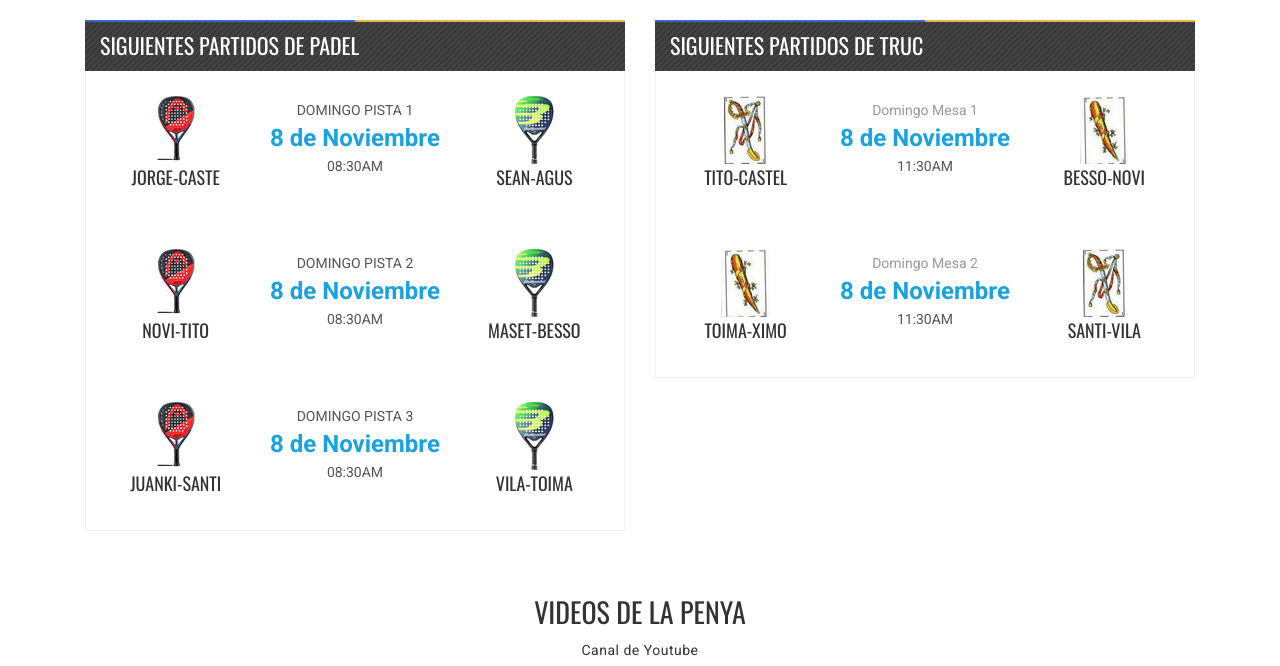
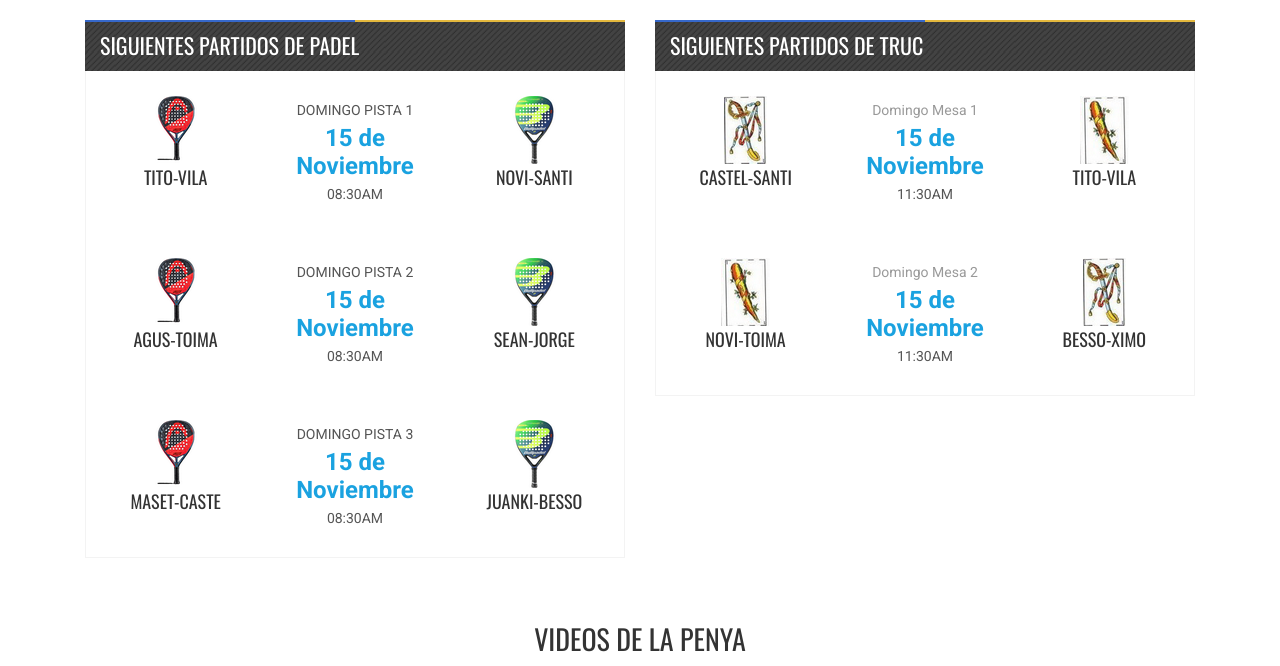
Before and after one commit to padelytruc/padelytruc.github.io, a plain HTML site: page index.html in a window 1280 px wide. Shown: the part 4060-4726 px from the top of the page. Drawn offline with nearby package versions, Linux system fonts and the light colour scheme; a script that the page names is missing.

Commit message:
Add files via upload

```diff
--- a/index.html
+++ b/index.html
@@ -555,11 +555,11 @@
 <div class="item">
 <ul class="ec-team-matches">
 
-  <li> <a href="#"><img src="extra-images/palas-roja.png" alt=""> <span><h4>JORGE-CASTE</h4></span></a>  </li>
+  <li> <a href="#"><img src="extra-images/palas-roja.png" alt=""> <span><h4>TITO-VILA</h4></span></a>  </li>
 
-  <li><small>Domingo Pista 1</small> <time class="ec-color" datetime="2026-01-04 08:00">8 de Noviembre</time> <small>08:30am</small></li>
+  <li><small>Domingo Pista 1</small> <time class="ec-color" datetime="2026-01-04 08:00">15 de Noviembre</time> <small>08:30am</small></li>
 
-  <li> <a href="#"><img src="extra-images/palas-verde.png" alt=""> <span><h4>SEAN-AGUS</h4></span></a> </li>
+  <li> <a href="#"><img src="extra-images/palas-verde.png" alt=""> <span><h4>NOVI-SANTI</h4></span></a> </li>
 
 </ul></div>
 
@@ -569,11 +569,11 @@
 <div class="item">
 <ul class="ec-team-matches">
 
-  <li> <a href="#"><img src="extra-images/palas-roja.png" alt=""> <span><h4>NOVI-TITO</h4></span></a> </li>
+  <li> <a href="#"><img src="extra-images/palas-roja.png" alt=""> <span><h4>AGUS-TOIMA</h4></span></a> </li>
 
-  <li><small>Domingo Pista 2</small> <time class="ec-color" datetime="2026-01-04 08:00">8 de Noviembre</time> <small>08:30am</small></li>
+  <li><small>Domingo Pista 2</small> <time class="ec-color" datetime="2026-01-04 08:00">15 de Noviembre</time> <small>08:30am</small></li>
 
-  <li> <a href="#"><img src="extra-images/palas-verde.png" alt=""> <span><h4>MASET-BESSO</h4></span></a> </li>
+  <li> <a href="#"><img src="extra-images/palas-verde.png" alt=""> <span><h4>SEAN-JORGE</h4></span></a> </li>
 
 </ul>
 
@@ -584,11 +584,11 @@
 <div class="item">
 <ul class="ec-team-matches">
 
-  <li> <a href="#"><img src="extra-images/palas-roja.png" alt=""> <span><h4>JUANKI-SANTI</h4></span></a> </li>
+  <li> <a href="#"><img src="extra-images/palas-roja.png" alt=""> <span><h4>MASET-CASTE</h4></span></a> </li>
 
- <li><small>Domingo Pista 3</small><time class="ec-color" datetime="2026-01-04 08:00">8 de Noviembre</time> <small>08:30am</small></li>
+ <li><small>Domingo Pista 3</small><time class="ec-color" datetime="2026-01-04 08:00">15 de Noviembre</time> <small>08:30am</small></li>
 
-  <li> <a href="#"><img src="extra-images/palas-verde.png" alt=""> <span><h4>VILA-TOIMA</h4></span></a></li>
+  <li> <a href="#"><img src="extra-images/palas-verde.png" alt=""> <span><h4>JUANKI-BESSO</h4></span></a></li>
 
 </ul></div></div></div>
 
@@ -608,11 +608,11 @@
 
 <ul class="ec-team-matches">
 
-  <li> <a href="#"><img src="extra-images/ESPADA.png" alt=""> <span><h4>TITO-CASTEL</h4></span></a> </li>
+  <li> <a href="#"><img src="extra-images/ESPADA.png" alt=""> <span><h4>CASTEL-SANTI</h4></span></a> </li>
 
- <li>Domingo Mesa 1 <time class="ec-color" datetime="2026-01-04 08:00">8 de Noviembre</time>  <small>11:30am</small></li>
+ <li>Domingo Mesa 1 <time class="ec-color" datetime="2026-01-04 08:00">15 de Noviembre</time>  <small>11:30am</small></li>
 
-  <li> <a href="#"><img src="extra-images/BASTO.png" alt=""> <span><h4>BESSO-NOVI</h4></span></a> </li>
+  <li> <a href="#"><img src="extra-images/BASTO.png" alt=""> <span><h4>TITO-VILA</h4></span></a> </li>
 
 </ul>
 
@@ -623,11 +623,11 @@
 <div class="item">
 <ul class="ec-team-matches">
 
-  <li> <a href="#"><img src="extra-images/BASTO.png" alt=""> <span><h4>TOIMA-XIMO</h4></span></a> </li>
+  <li> <a href="#"><img src="extra-images/BASTO.png" alt=""> <span><h4>NOVI-TOIMA</h4></span></a> </li>
 
-  <li>Domingo Mesa  2 <time class="ec-color" datetime="2026-01-04 08:00">8 de Noviembre</time>  <small>11:30am</small></li>
+  <li>Domingo Mesa  2 <time class="ec-color" datetime="2026-01-04 08:00">15 de Noviembre</time>  <small>11:30am</small></li>
 
-  <li> <a href="#"><img src="extra-images/ESPADA.png" alt=""> <span><h4>SANTI-VILA</h4></span></a> </li>
+  <li> <a href="#"><img src="extra-images/ESPADA.png" alt=""> <span><h4>BESSO-XIMO</h4></span></a> </li>
 </ul>
 
 </div>
```
